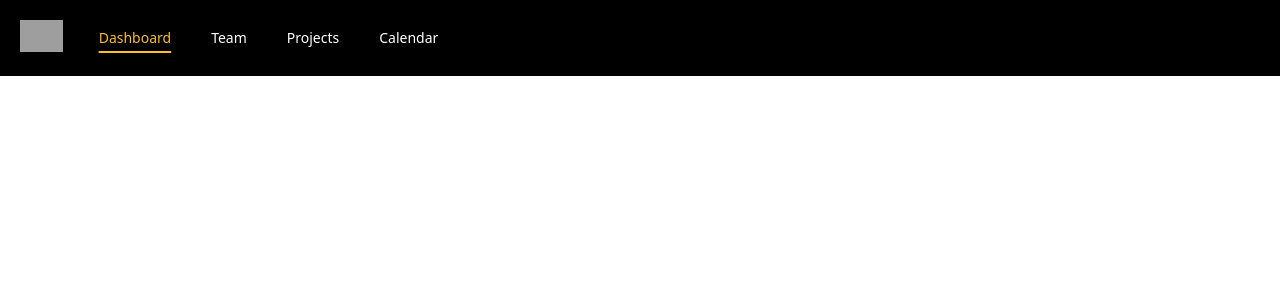
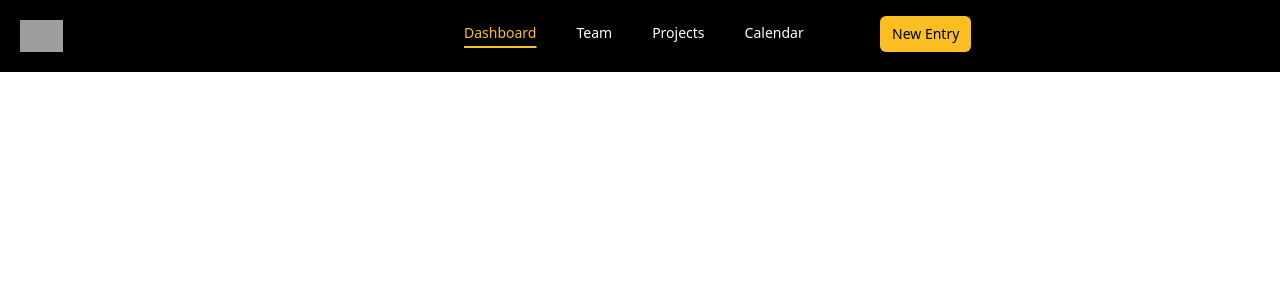
Before and after one commit to davidgrrcia-archived/contablock-app, a Vue app in the folder frontend/: page / in a window 1280 px wide. Shown: the top 300 px of the page. Built offline with nearby package versions, Linux system fonts and the light colour scheme; grey boxes are pictures that could not be loaded.

Commit message:
navbar improved

```diff
--- a/frontend/src/components/SiteNavbar.vue
+++ b/frontend/src/components/SiteNavbar.vue
@@ -1,12 +1,13 @@
 <template>
-  <div class="flex bg-black">
-    <div class="flex p-5">
+  <div class="columns-3 bg-black">
+    <div class="w-full p-5">
       <img
-        class="h-8 w-auto"
+        class="h-8 w-auto object-right"
         src="https://tailwindui.com/img/logos/mark.svg?color=indigo&shade=500"
         alt="Your Company"
       />
-      <div class="flex ml-6 space-x-4">
+    </div>
+    <div class="w-full p-5 space-x-4">
       <a
         v-for="item in navigation"
         :key="item.name"
@@ -21,6 +22,13 @@
         >{{ item.name }}</a
       >
     </div>
+    <div class="w-full p-4">
+      <button
+        class="px-3 py-2 text-sm font-medium rounded-md bg-amber-400 text-black"
+        type="button"
+      >
+        New Entry
+      </button>
     </div>
   </div>
 </template>
```
Lines whose indentation alone changed are shown as unchanged.
